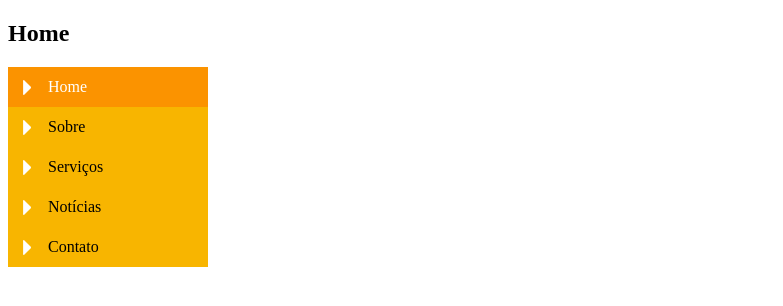
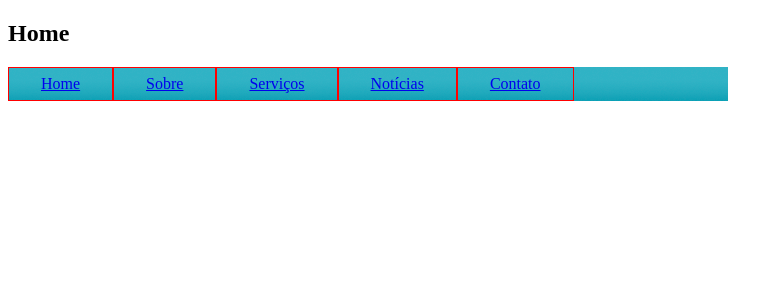
Before and after one commit to wyboliveira/curso_web, a plain HTML site: page css_intermediario_avancado/index.html in a window 1280 px wide. Shown: the whole page, without its empty margins (0-783 px from the left). Drawn offline with Linux system fonts and the light colour scheme.

Commit message:
preparacao barra nav horizontal

```diff
--- /dev/null
+++ b/css_intermediario_avancado/css/style_navegacao_horizontal.css
@@ -0,0 +1,21 @@
+/******* Barra de Navegação Horizontal ********/
+
+ul {
+    margin: 0;
+    padding: 0;
+    list-style: none;
+    width: 720px;
+    background: #159cb0 url(../images/fundo-horizontal.png) repeat-x;
+    float: left;
+}
+
+ul li {
+    border: 1px solid red;
+    float: left;
+}
+
+ul a {
+    display: block;
+    padding: 0 2em;
+    line-height: 2em;
+}
--- a/css_intermediario_avancado/index.html
+++ b/css_intermediario_avancado/index.html
@@ -4,7 +4,7 @@
         <title>Barra de Navegação vertical</title>
         <meta charset="Utf-8">
 
-        <link rel="stylesheet" type="text/css" href="css/style_navegacao.css">
+        <link rel="stylesheet" type="text/css" href="css/style_navegacao_horizontal.css">
 
     </head>
     <body id="home">
```
Also changed, not shown: css_intermediario_avancado/contato.html (+1 -1 lines), css_intermediario_avancado/noticias.html (+1 -1 lines), css_intermediario_avancado/servicos.html (+1 -1 lines), css_intermediario_avancado/sobre.html (+1 -1 lines), css_intermediario_avancado/css/style_navegacao_vertical.css (renamed from css_intermediario_avancado/css/style_navegacao.css), css_intermediario_avancado/images/divisor.png (added), css_intermediario_avancado/images/fundo-horizontal.png (added).
